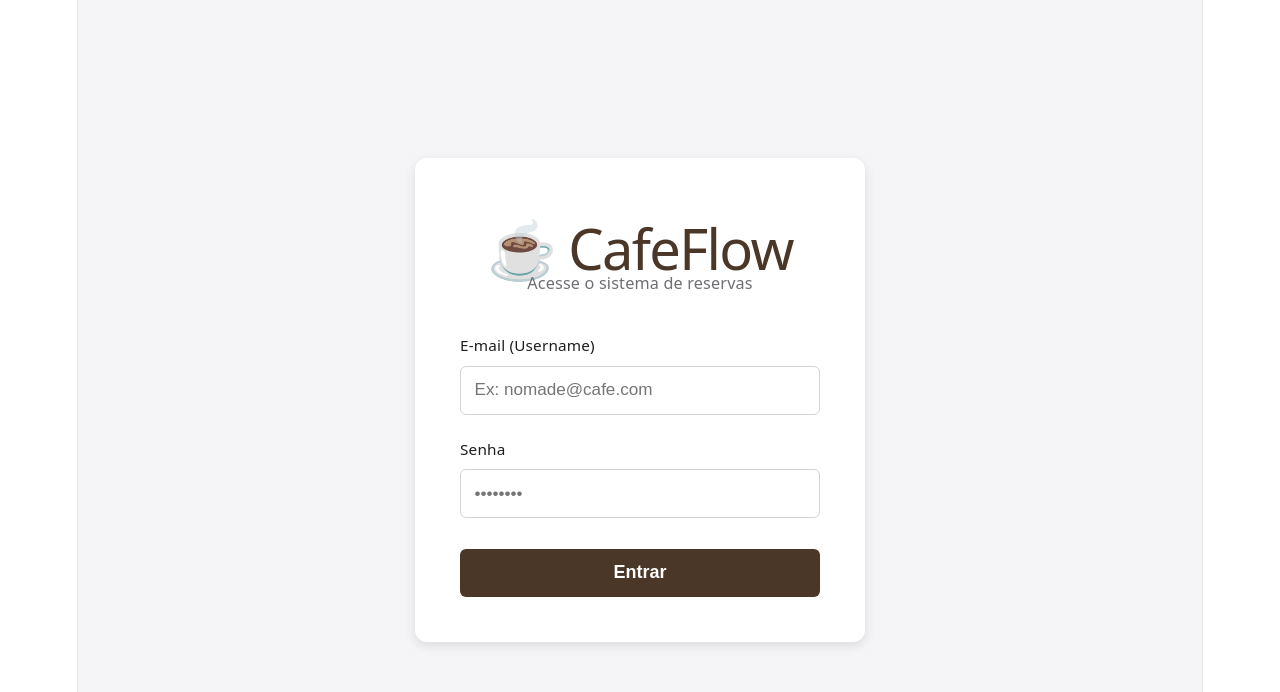
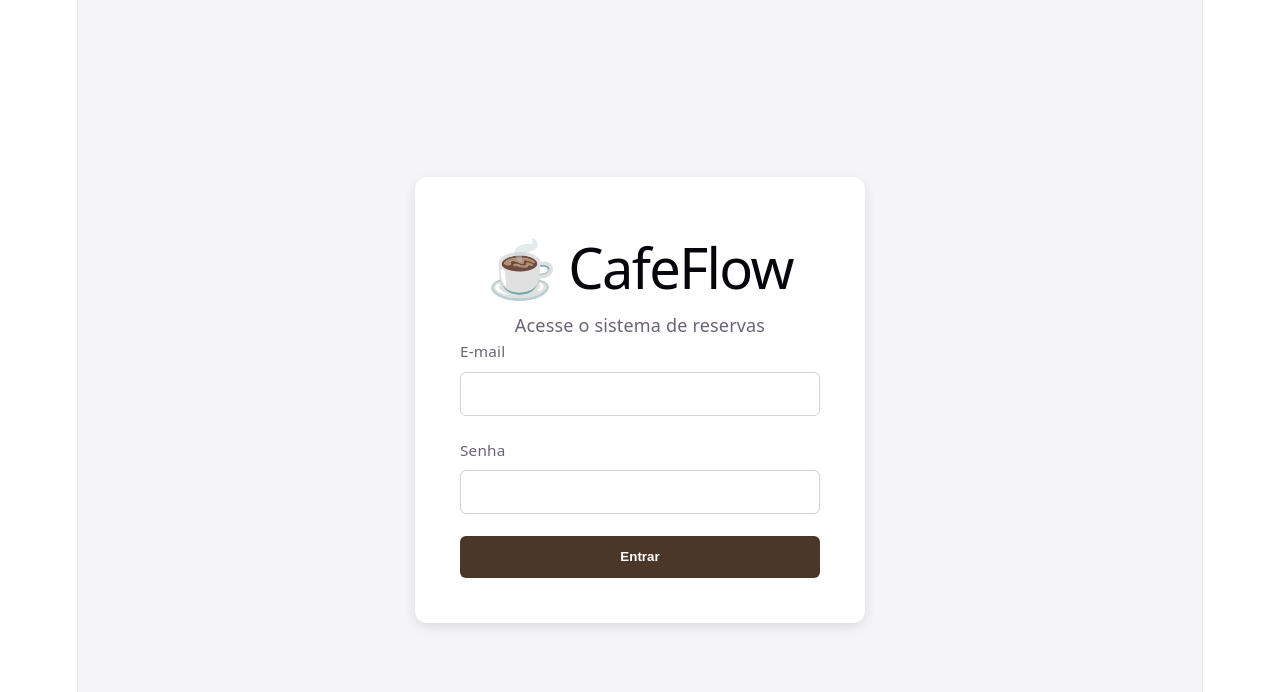
Before and after one commit to felipecavcastro/cafeflow-front, a React (Vite) app: page / in a window 1280 px wide. Shown: the top 692 px of the page. Built offline with nearby package versions, Linux system fonts and the light colour scheme.

Commit message:
feat: implementa listagem de mesas dinamica com consumo de api em tempo real

```diff
--- a/src/App.css
+++ b/src/App.css
@@ -1,3 +1,4 @@
+/* Estilos globais e container de Login permanecem alinhados */
 .login-container {
   display: flex;
   justify-content: center;
@@ -6,7 +7,6 @@
   background-color: #f5f5f7;
   font-family: system-ui, sans-serif;
 }
-
 .login-card {
   background: white;
   padding: 2.5rem;
@@ -16,64 +16,76 @@
   max-width: 360px;
   text-align: center;
 }
+.input-group { text-align: left; margin-bottom: 1.2rem; }
+label { display: block; font-size: 0.85rem; margin-bottom: 0.4rem; font-weight: 500; }
+input { width: 100%; padding: 0.75rem; border: 1px solid #d2d2d7; border-radius: 6px; box-sizing: border-box; }
+button { width: 100%; padding: 0.75rem; background-color: #4a3728; color: white; border: none; border-radius: 6px; font-weight: 600; cursor: pointer; }
+button:hover { background-color: #35271c; }
 
-h1 {
-  color: #4a3728;
-  margin-bottom: 0.5rem;
+/* NOVOS ESTILOS DO PAINEL PRINCIPAL (DASHBOARD) */
+.dashboard-container {
+  min-height: 100vh;
+  background-color: #f5f5f7;
+  font-family: system-ui, sans-serif;
+  color: #1d1d1f;
 }
 
-p {
-  color: #6e6e73;
-  margin-bottom: 2rem;
-  font-size: 0.9rem;
+.dashboard-header {
+  display: flex;
+  justify-content: space-between;
+  align-items: center;
+  background-color: #4a3728;
+  color: white;
+  padding: 1rem 2rem;
+  box-shadow: 0 2px 8px rgba(0,0,0,0.1);
 }
 
-.input-group {
-  text-align: left;
-  margin-bottom: 1.2rem;
+.dashboard-header h2 { margin: 0; font-size: 1.4rem; }
+
+.btn-logout {
+  width: auto;
+  padding: 0.5rem 1rem;
+  background-color: transparent;
+  border: 1px solid white;
+  border-radius: 4px;
+}
+.btn-logout:hover { background-color: rgba(255,255,255,0.1); }
+
+.dashboard-content { padding: 2rem; max-width: 1200px; margin: 0 auto; }
+.dashboard-content h3 { color: #4a3728; margin-bottom: 1.5rem; }
+
+/* Grid responsivo para alinhar os cartões das mesas */
+.grid-mesas {
+  display: grid;
+  grid-template-columns: repeat(auto-fill, minmax(220px, 1fr));
+  gap: 1.5rem;
+  margin-top: 1rem;
 }
 
-label {
-  display: block;
+.card-mesa {
+  background: white;
+  border-radius: 8px;
+  padding: 1.5rem;
+  box-shadow: 0 2px 6px rgba(0,0,0,0.05);
+  text-align: center;
+  border-top: 5px solid #d2d2d7;
+  transition: transform 0.2s;
+}
+.card-mesa:hover { transform: translateY(-3px); }
+
+/* Cores dinâmicas baseadas no status da mesa */
+.card-mesa.disponivel { border-top-color: #28a745; }
+.card-mesa.ocupada { border-top-color: #dc3545; }
+
+.card-mesa h4 { margin: 0 0 0.5rem 0; font-size: 1.2rem; color: #1d1d1f; }
+.card-mesa p { margin: 0 0 1rem 0; color: #6e6e73; font-size: 0.9rem; }
+
+.badge-status {
+  display: inline-block;
+  padding: 0.25rem 0.75rem;
+  border-radius: 20px;
   font-size: 0.85rem;
-  color: #1d1d1f;
-  margin-bottom: 0.4rem;
-  font-weight: 500;
+  font-weight: 600;
+  background-color: #f5f5f7;
 }
-
-input {
-  width: 100%;
-  padding: 0.75rem;
-  border: 1px solid #d2d2d7;
-  border-radius: 6px;
-  font-size: 0.95rem;
-  box-sizing: border-box;
-}
-
-input:focus {
-  outline: none;
-  border-color: #4a3728;
-}
-
-button {
-  width: 100%;
-  padding: 0.75rem;
-  background-color: #4a3728;
-  color: white;
-  border: none;
-  border-radius: 6px;
-  font-size: 1rem;
-  font-weight: 600;
-  cursor: pointer;
-  margin-top: 0.5rem;
-}
-
-button:hover {
-  background-color: #35271c;
-}
-
-.mensagem-feedback {
-  margin-top: 1.5rem;
-  margin-bottom: 0;
-  font-weight: 500;
-}
+.aviso-vazio { color: #6e6e73; font-style: italic; background: #e8e8ed; padding: 1rem; border-radius: 6px; }
--- a/src/App.jsx
+++ b/src/App.jsx
@@ -1,4 +1,4 @@
-import { useState } from 'react'
+import { useState, useEffect } from 'react'
 import './App.css'
 
 function App() {
@@ -6,24 +6,56 @@ function App() {
   const [password, setPassword] = useState('')
   const [mensagem, setMensagem] = useState('')
 
+  // Estados novos para controlar as telas e carregar as mesas
+  const [logado, setLogado] = useState(!!localStorage.getItem('token'))
+  const [mesas, setMesas] = useState([])
+
+  // Função para buscar as mesas direto da API Java
+  const buscarMesas = async () => {
+    const token = localStorage.getItem('token')
+
+    try {
+      const resposta = await fetch('http://localhost:8080/stations', {
+        method: 'GET',
+        headers: {
+          'Authorization': `Bearer ${token}` // Envia o token para o segurança do Spring
+        }
+      })
+
+      if (resposta.ok) {
+        const dados = await resposta.json()
+        setMesas(dados)
+      } else {
+        setMensagem('❌ Não foi possível carregar as mesas.')
+      }
+    } catch (erro) {
+      setMensagem('❌ Erro de conexão com o servidor.')
+    }
+  }
+
+  // Roda automaticamente assim que o componente carrega na tela
+  useEffect(() => {
+    if (logado) {
+      buscarMesas()
+    }
+  }, [logado])
+
   const lidarComLogin = async (e) => {
     e.preventDefault()
     setMensagem('Conectando ao servidor Java...')
 
     try {
-      // Dispara os dados digitados direto para a sua API Spring Boot!
       const resposta = await fetch('http://localhost:8080/auth/login', {
         method: 'POST',
-        headers: {
-          'Content-Type': 'application/json',
-        },
+        headers: { 'Content-Type': 'application/json' },
         body: JSON.stringify({ username, password }),
       })
 
       if (resposta.ok) {
         const token = await resposta.text()
-        localStorage.setItem('token', token) // Guarda o Token JWT com segurança no navegador
-        setMensagem('✅ Login realizado com sucesso! Token salvo.')
+        localStorage.setItem('token', token)
+        setLogado(true)
+        setMensagem('')
       } else {
         setMensagem('❌ Usuário ou senha incorretos!')
       }
@@ -32,42 +64,65 @@ function App() {
     }
   }
 
+  const fazerLogout = () => {
+    localStorage.removeItem('token')
+    setLogado(false)
+    setMesas([])
+  }
+
+  // TELA 1: Se não estiver logado, exibe o Formulário de Login
+  if (!logado) {
     return (
       <div className="login-container">
         <div className="login-card">
           <h1>☕ CafeFlow</h1>
           <p>Acesse o sistema de reservas</p>
-
           <form onSubmit={lidarComLogin}>
             <div className="input-group">
-            <label>E-mail (Username)</label>
-            <input
-              type="email"
-              placeholder="Ex: nomade@cafe.com"
-              value={username}
-              onChange={(e) => setUsername(e.target.value)}
-              required
-            />
+              <label>E-mail</label>
+              <input type="email" value={username} onChange={(e) => setUsername(e.target.value)} required />
             </div>
-
             <div className="input-group">
               <label>Senha</label>
-            <input
-              type="password"
-              placeholder="••••••••"
-              value={password}
-              onChange={(e) => setPassword(e.target.value)}
-              required
-            />
+              <input type="password" value={password} onChange={(e) => setPassword(e.target.value)} required />
             </div>
-
             <button type="submit">Entrar</button>
           </form>
-
           {mensagem && <p className="mensagem-feedback">{mensagem}</p>}
         </div>
       </div>
     )
   }
 
+  // TELA 2: Se estiver logado, exibe o Painel Principal com as Mesas em tempo real
+  return (
+    <div className="dashboard-container">
+      <header className="dashboard-header">
+        <h2>☕ CafeFlow - Painel de Mesas</h2>
+        <button className="btn-logout" onClick={fazerLogout}>Sair</button>
+      </header>
+
+      <main className="dashboard-content">
+        <h3>Escolha uma mesa disponível para trabalhar:</h3>
+
+        {mesas.length === 0 ? (
+          <p className="aviso-vazio">Nenhuma mesa cadastrada no banco de dados. Crie mesas usando o Swagger!</p>
+        ) : (
+          <div className="grid-mesas">
+            {mesas.map((mesa) => (
+              <div key={mesa.id} className={`card-mesa ${mesa.available ? 'disponivel' : 'ocupada'}`}>
+                <h4>Mesa #{mesa.id}</h4>
+                <p>Nome/Número: {mesa.name || `Mesa ${mesa.id}`}</p>
+                <span className="badge-status">
+                  {mesa.available ? '🟢 Livre' : '🔴 Ocupada'}
+                </span>
+              </div>
+            ))}
+          </div>
+        )}
+      </main>
+    </div>
+  )
+}
+
 export default App
```
Lines whose indentation alone changed are shown as unchanged.
